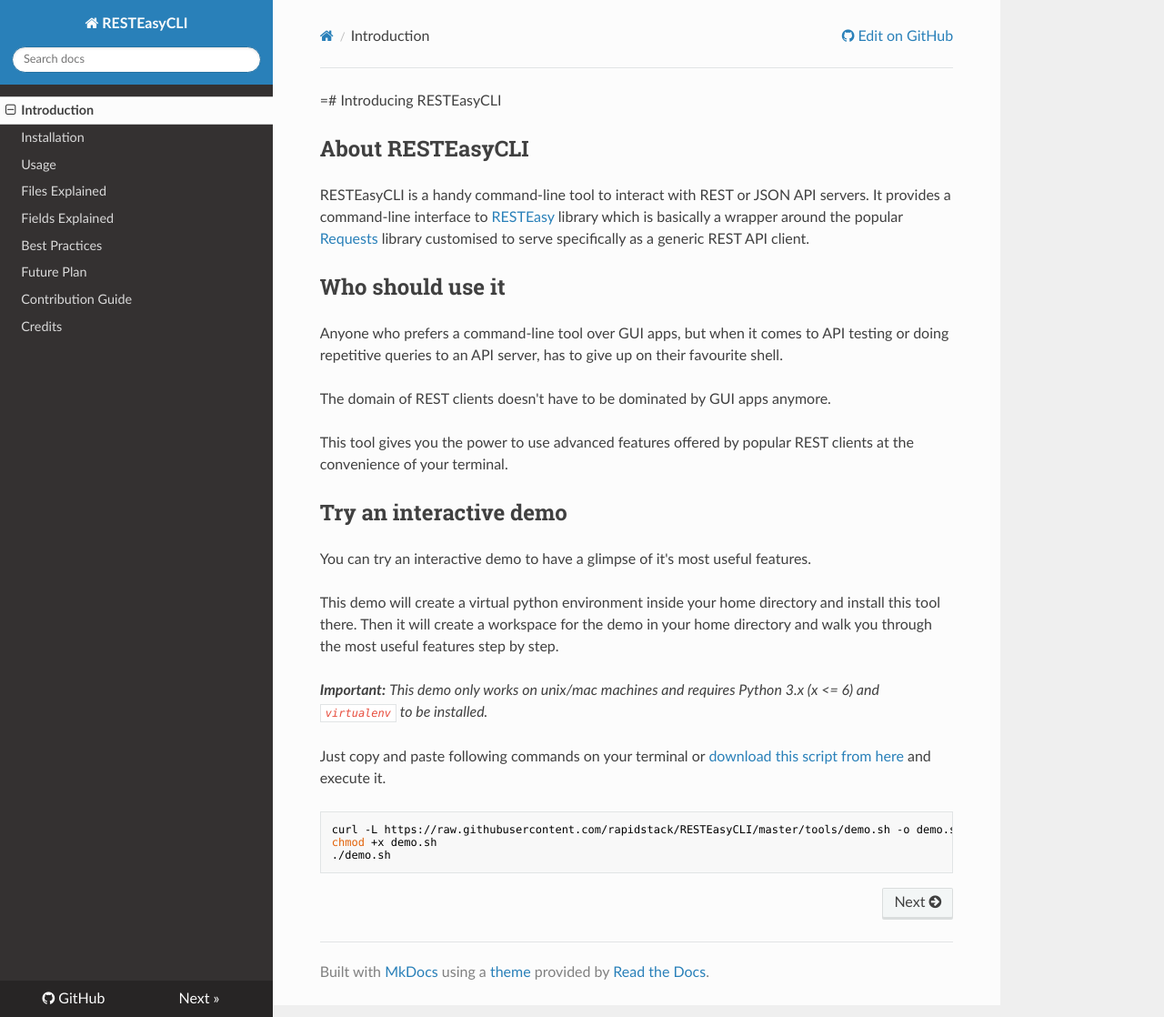
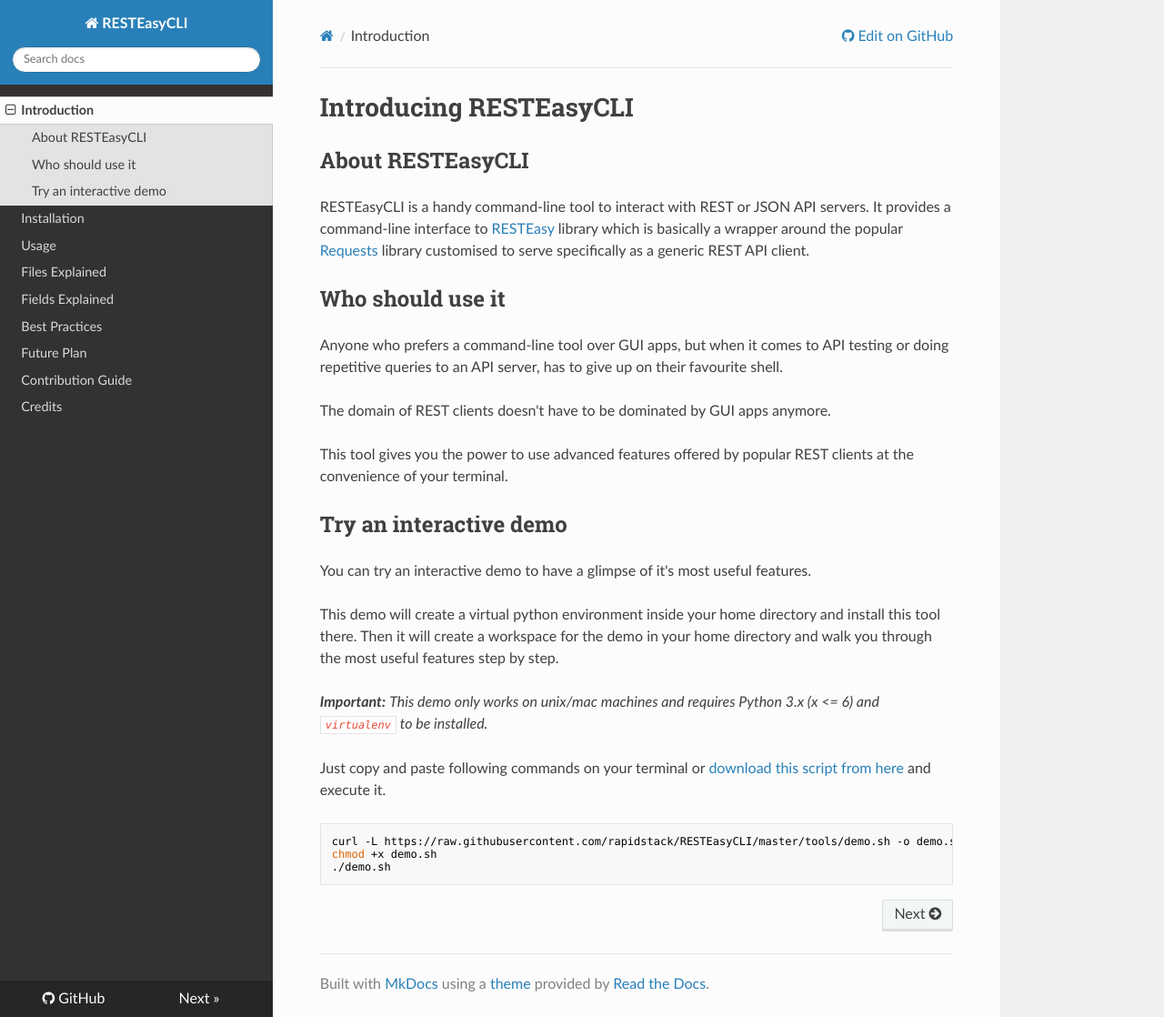
Before and after one commit to sayanarijit/RESTEasyCLI, an MkDocs documentation site: the page built from docs/index.md, in a window 1280 px wide and 1118 px high. Shown: the whole window at 91% size. Built offline with MkDocs 1.6.1, drawn with Linux system fonts in a browser that asks for light colours; nearby versions of some CDN libraries.

Commit message:
Update index.md

```diff
--- a/docs/index.md
+++ b/docs/index.md
@@ -1,4 +1,4 @@
-=# Introducing RESTEasyCLI
+# Introducing RESTEasyCLI
 
 ## About RESTEasyCLI
 
```
